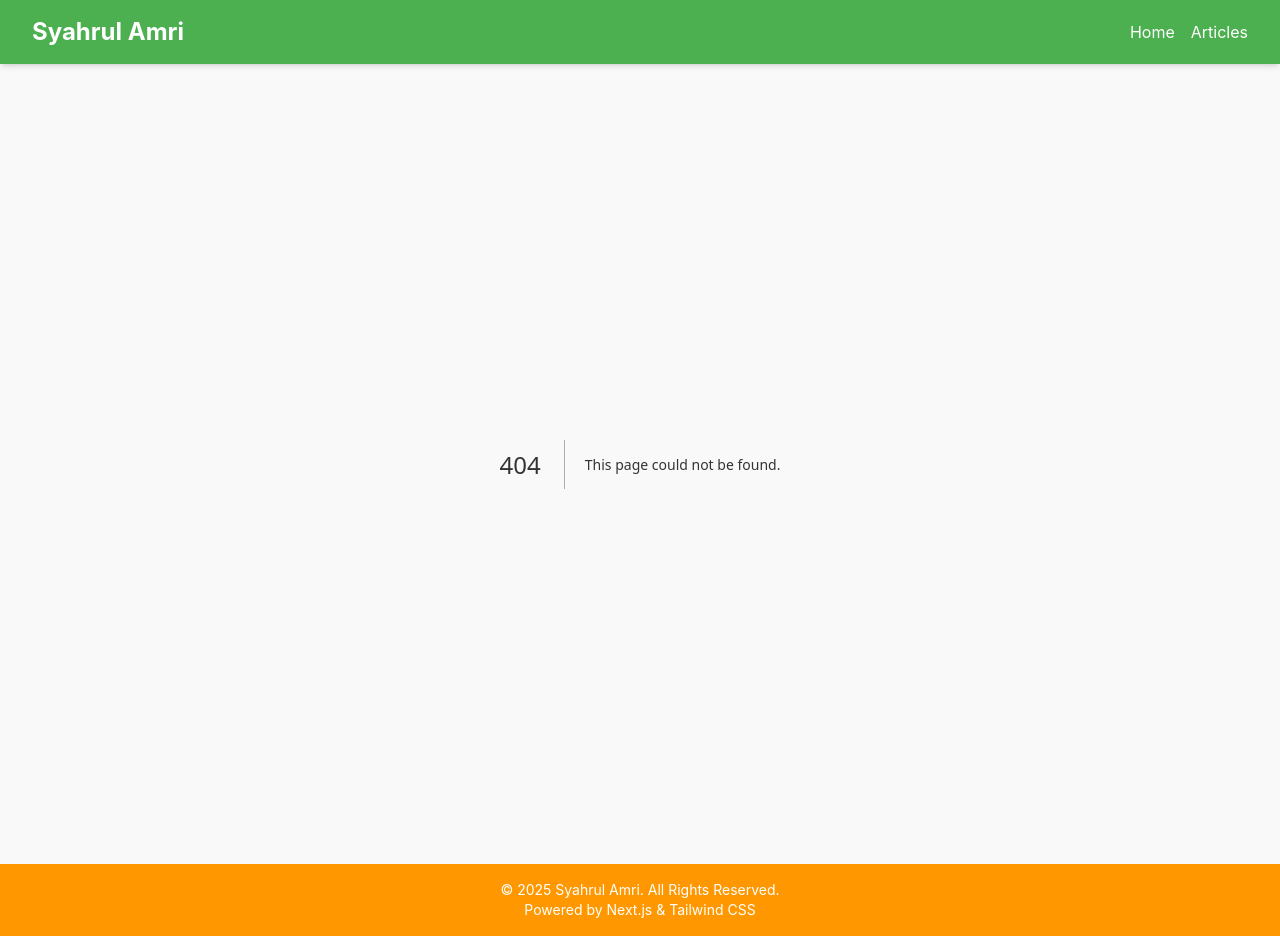
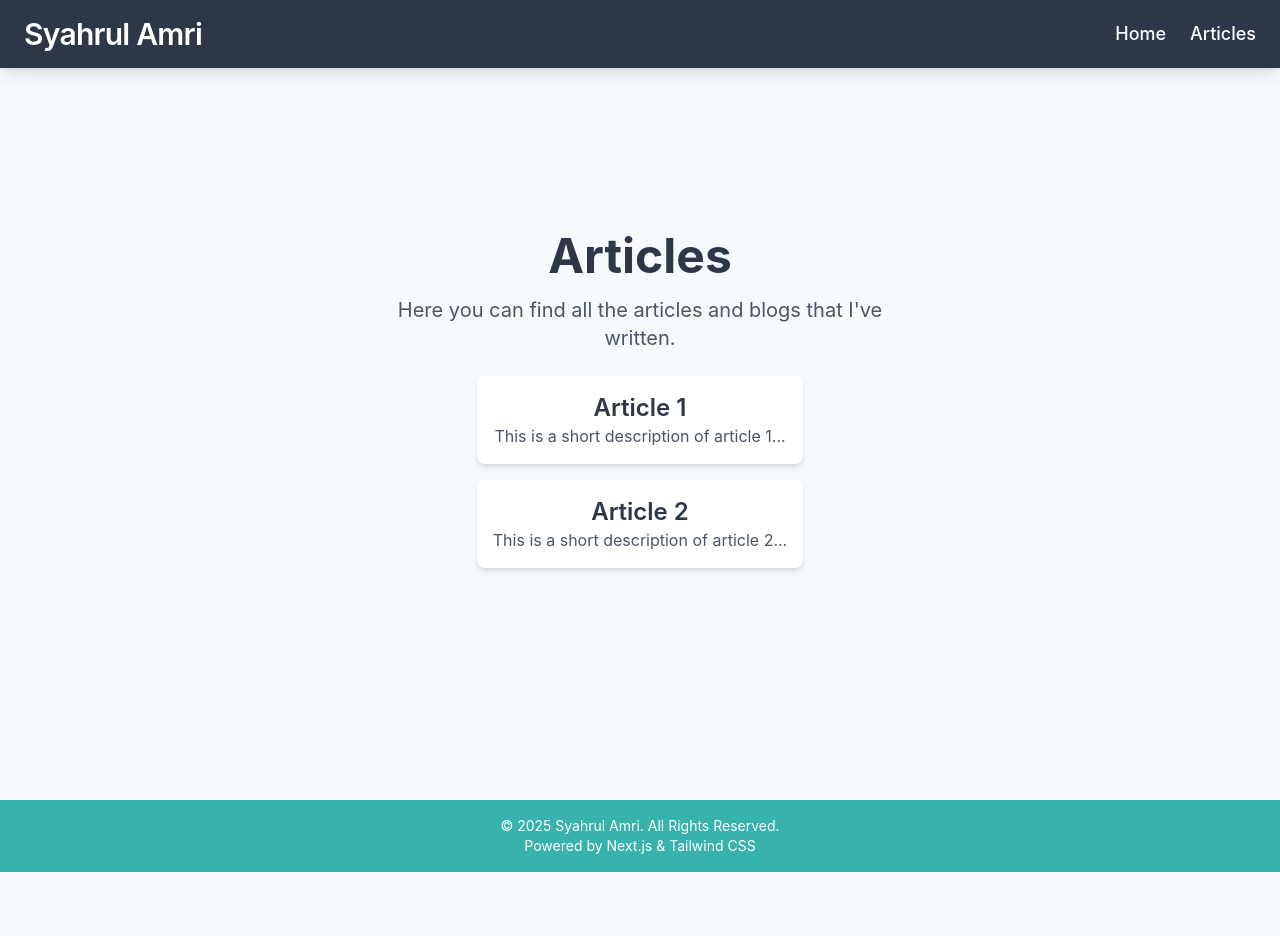
Before and after one commit to syahrulamri11/personal-website, a Next.js app: page /articles in a window 1280 px wide. Before the commit this address had no page. After the commit the page ends 872 px from the top, so only its background shows below. Built offline with nearby package versions, Linux system fonts and the light colour scheme.

Commit message:
perbaikan tampilan

```diff
--- /dev/null
+++ b/app/articles/page.jsx
@@ -0,0 +1,22 @@
+// /app/articles.jsx
+export default function Articles() {
+    return (
+      <div className="p-8 text-center bg-background min-h-screen flex flex-col items-center justify-center">
+        <h1 className="text-5xl font-bold text-primary mb-4">Articles</h1>
+        <p className="text-xl text-gray-600 max-w-lg mb-6">
+          Here you can find all the articles and blogs that I've written.
+        </p>
+        <div className="space-y-4">
+          <div className="p-4 bg-white shadow-md rounded-lg">
+            <h2 className="text-2xl font-semibold text-primary">Article 1</h2>
+            <p className="text-gray-600">This is a short description of article 1...</p>
+          </div>
+          <div className="p-4 bg-white shadow-md rounded-lg">
+            <h2 className="text-2xl font-semibold text-primary">Article 2</h2>
+            <p className="text-gray-600">This is a short description of article 2...</p>
+          </div>
+          {/* Add more articles here */}
+        </div>
+      </div>
+    );
+  }
--- a/components/navbar.jsx
+++ b/components/navbar.jsx
@@ -2,15 +2,23 @@ import React from 'react';
 import Link from 'next/link';
 
 const Navbar = () => (
-  <nav className="flex justify-between items-center px-8 py-4 bg-primary text-white shadow-md">
-    <Link href="/" className="text-2xl font-bold hover:opacity-90">
-      Syahrul Amri
-    </Link>
-    <div className="space-x-4">
-      <Link href="/" className="hover:underline">
+  <nav className="flex justify-between items-center px-6 py-4 bg-primary text-white shadow-lg fixed w-full top-0 left-0 z-50">
+    <div className="flex items-center space-x-6">
+      <Link href="/" className="text-3xl font-semibold tracking-tight hover:text-accent transition-colors">
+        Syahrul Amri
+      </Link>
+    </div>
+    <div className="space-x-6 flex items-center">
+      <Link
+        href="/"
+        className="text-lg font-medium hover:text-accent transition-colors ease-in-out duration-300"
+      >
         Home
       </Link>
-      <Link href="/articles" className="hover:underline">
+      <Link
+        href="/articles"
+        className="text-lg font-medium hover:text-accent transition-colors ease-in-out duration-300"
+      >
         Articles
       </Link>
     </div>
--- a/tailwind.config.js
+++ b/tailwind.config.js
@@ -7,10 +7,12 @@ module.exports = {
   theme: {
     extend: {
       colors: {
-        primary: '#4CAF50',
-        secondary: '#FF9800',
-        background: '#f9f9f9',
-        text: '#333333',
+        primary: '#2D3748', // Dark Grayish Blue (lebih elegan)
+        secondary: '#38B2AC', // Teal (warna yang lebih calm dan fresh)
+        background: '#F7FAFC', // Off-White (membuat tampilan lebih terang dan bersih)
+        text: '#2D3748', // Dark Text Color for better readability
+        accent: '#F6AD55', // Soft Orange for highlights
+        link: '#3182CE', // A blue link color for good contrast
       },
       fontFamily: {
         sans: ['Inter', 'sans-serif'],
```
